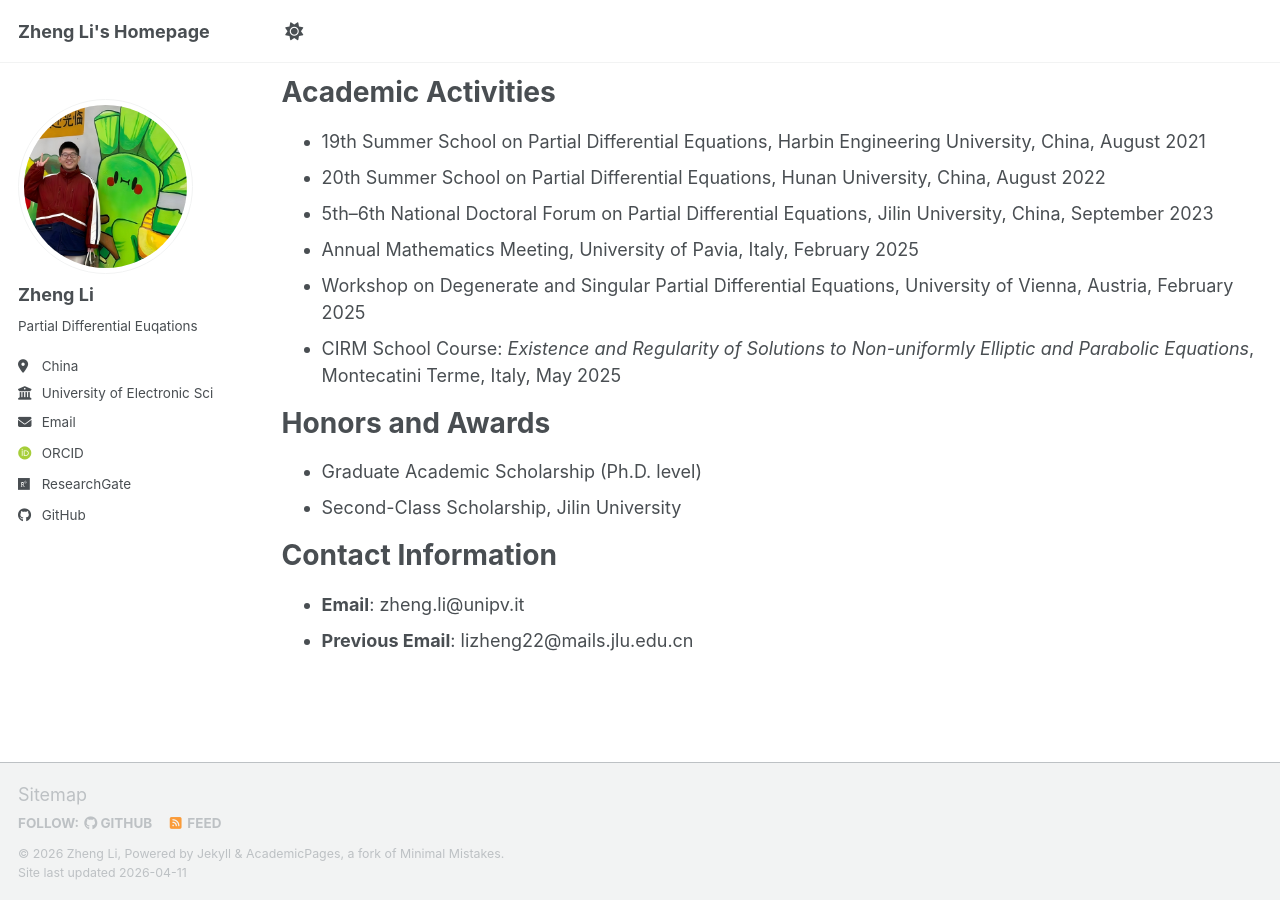
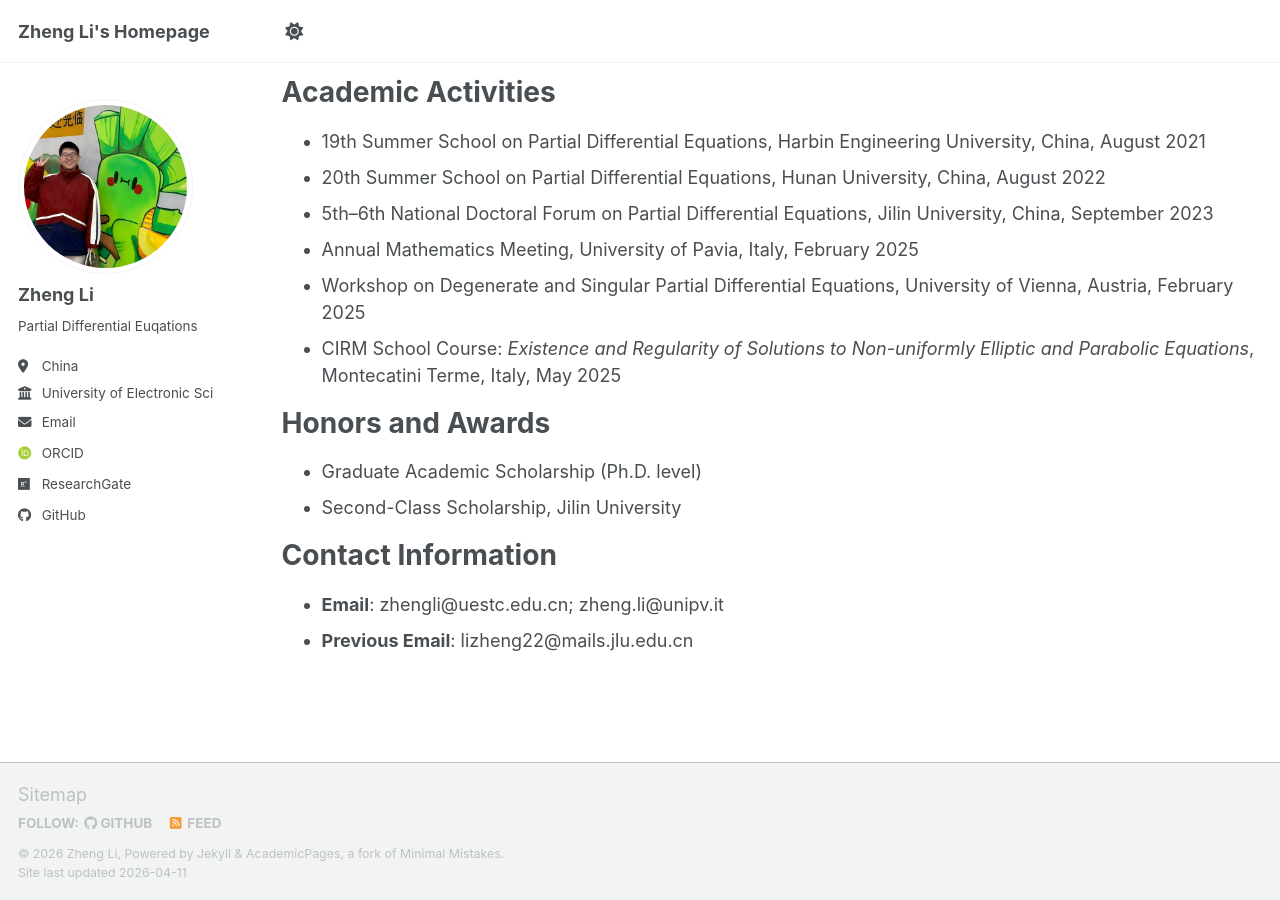
Before and after one commit to Zheng-Li-1998/Zheng-Li-1998, a Jekyll site: the page built from _pages/cv.md, in a window 1280 px wide and 900 px high, scrolled down 923 px. Built offline with Jekyll 4.4.1, drawn with Linux system fonts in a browser that asks for light colours; some web fonts are replaced; a script bundle is joined from its source files by our own code; library files that are not in the unit come from our copies.

Commit message:
Update cv.md

```diff
--- a/_pages/cv.md
+++ b/_pages/cv.md
@@ -51,5 +51,5 @@ Honors and Awards
 
 Contact Information
 ======
-* **Email**: zheng.li@unipv.it
+* **Email**: zhengli@uestc.edu.cn;  zheng.li@unipv.it
 * **Previous Email**: lizheng22@mails.jlu.edu.cn
```
